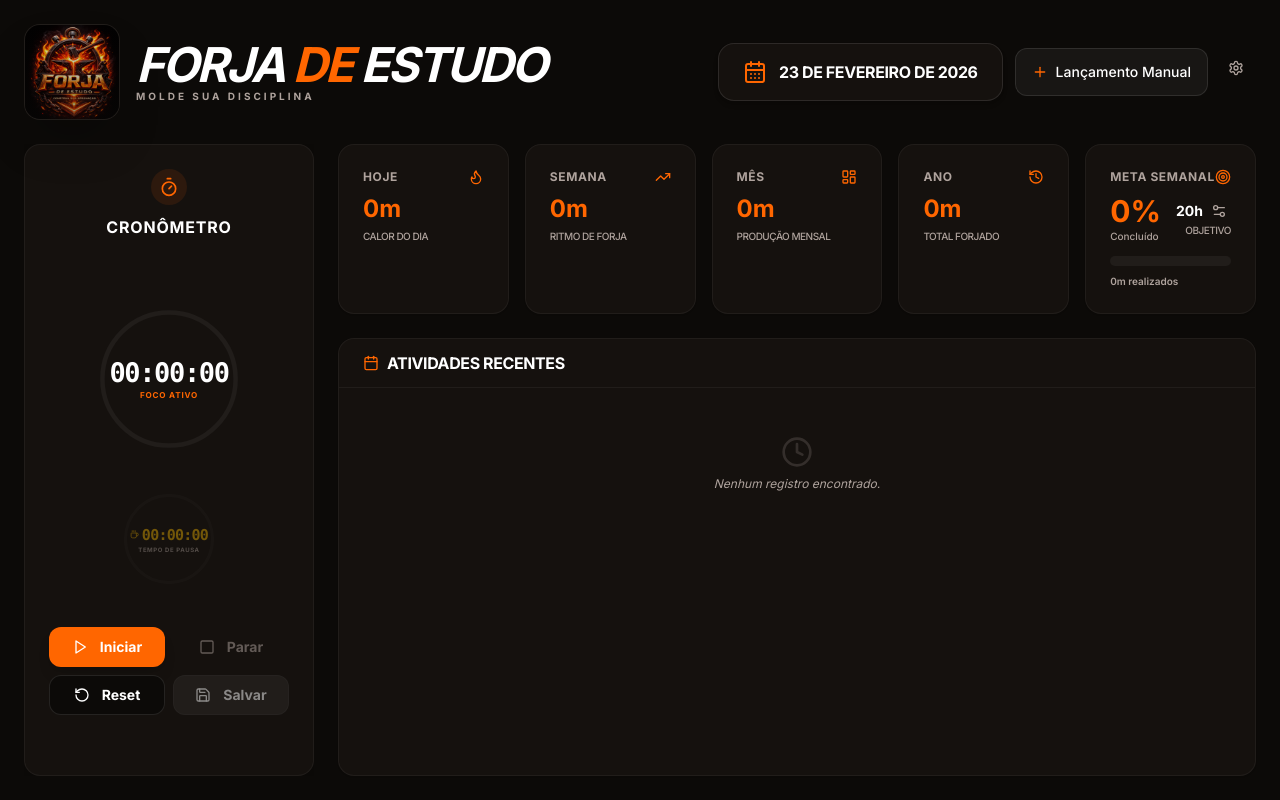
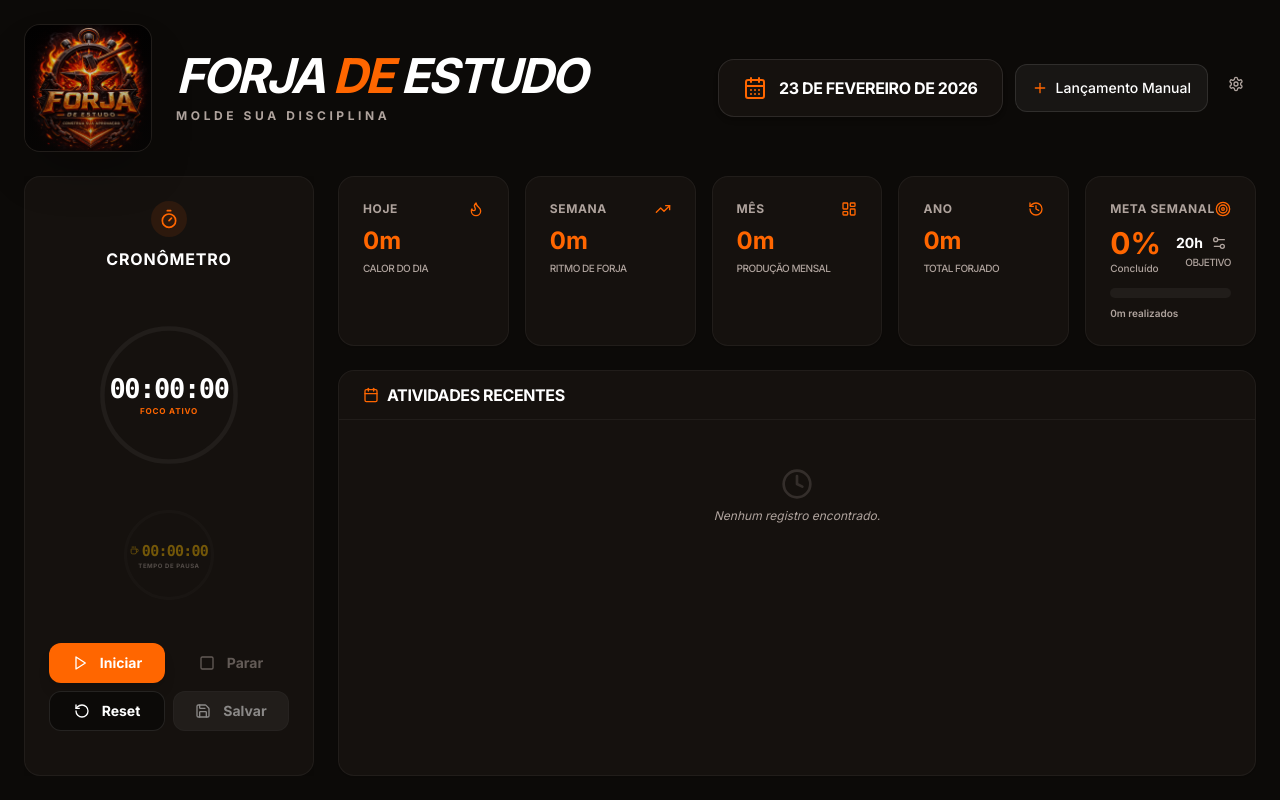
Before and after one commit to isaquesda99/Contador-de-Sacrif-cio, a Next.js app: page / in a window 1280 px wide. Built offline with nearby package versions, Linux system fonts and the light colour scheme.

Commit message:
Update layout and styles in page.tsx

```diff
--- a/src/app/page.tsx
+++ b/src/app/page.tsx
@@ -102,22 +102,22 @@ export default function StudyTimeTracker() {
     <div className="h-screen bg-background text-foreground overflow-hidden">
       <div className="max-w-[1600px] mx-auto p-4 md:p-6 h-full flex flex-col">
         <header className="flex flex-col sm:flex-row sm:items-center justify-between gap-4 mb-6 shrink-0">
-          <div className="flex items-center gap-4">
-            <div className="bg-card p-1 rounded-2xl shadow-2xl border border-white/5 flex items-center justify-center overflow-hidden w-20 h-20 md:w-24 md:h-24 relative group">
+          <div className="flex items-center gap-4 md:gap-6">
+            <div className="bg-card p-1 rounded-2xl shadow-2xl border border-white/5 flex items-center justify-center overflow-hidden w-24 h-24 md:w-32 md:h-32 relative group">
               <Image
                 src="/icon.png"
                 alt="Ícone Forja de Estudo"
                 fill
-                className="object-cover opacity-90 transition-opacity group-hover:opacity-100"
+                className="object-cover opacity-90 transition-transform duration-500 group-hover:scale-110 group-hover:opacity-100"
                 priority
               />
-              <div className="absolute inset-0 bg-gradient-to-t from-background/40 to-transparent" />
+              <div className="absolute inset-0 bg-gradient-to-t from-background/40 to-transparent pointer-events-none" />
             </div>
             <div>
-              <h1 className="text-3xl md:text-5xl font-black tracking-tighter text-white uppercase italic">
+              <h1 className="text-3xl md:text-5xl font-black tracking-tighter text-white uppercase italic leading-none">
                 Forja <span className="text-primary">de</span> Estudo
               </h1>
-              <p className="text-[10px] uppercase tracking-[0.3em] text-muted-foreground font-bold">
+              <p className="text-[10px] md:text-xs uppercase tracking-[0.3em] text-muted-foreground font-bold mt-2">
                 Molde sua disciplina
               </p>
             </div>
```
